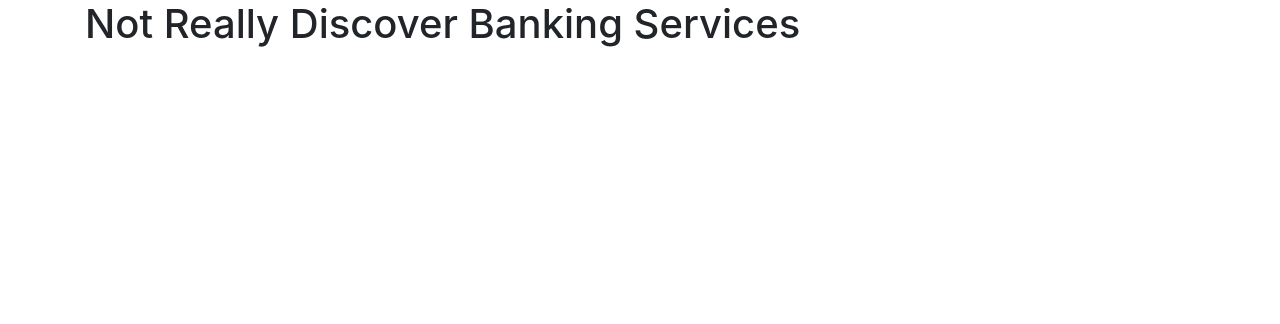
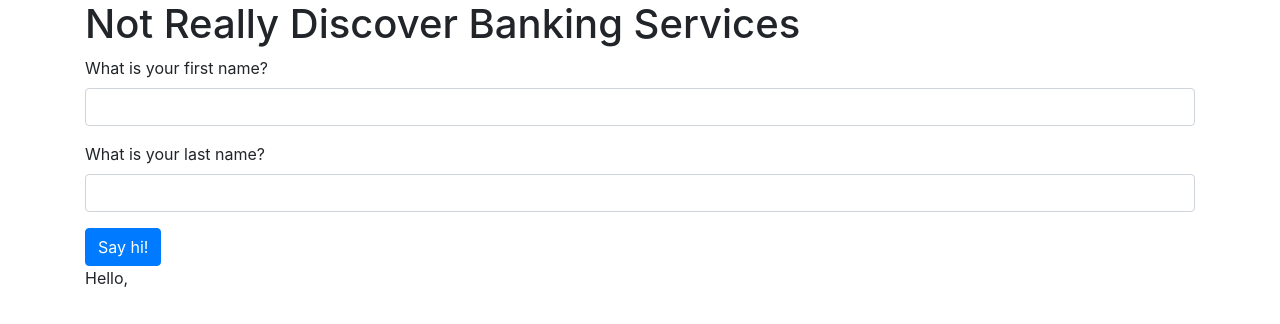
Before and after one commit to sreedharvl/discover-react, a React (Create React App) app: page / in a window 1280 px wide. Shown: the top 324 px of the page. Built offline with nearby package versions, Linux system fonts and the light colour scheme.

Commit message:
Day one afternoon

```diff
--- a/src/App.tsx
+++ b/src/App.tsx
@@ -1,10 +1,12 @@
-import React from "react";
+import React from 'react';
+import Greeter from './GreeterFunctional';
 
 function App() {
   return (
-    <main className="container">
+    <div className="container">
       <h1>Not Really Discover Banking Services</h1>
-    </main>
+      <Greeter companyName="Gristedes" />
+    </div>
   );
 }
 
--- /dev/null
+++ b/src/GreeterFunctional.tsx
@@ -0,0 +1,61 @@
+import React, {useState} from 'react';
+
+interface GreeterProps {
+  companyName: string;
+}
+
+/*
+type GreeterPropsType = {
+  companyName: string;
+};
+*/
+
+const handleClickArrow = () => {
+  console.log('You clicked on the button (arrow)');
+};
+
+function Greeter(props: GreeterProps) {
+  // function Greeter(props: {companyName: string}) {
+  // function Greeter(props: GreeterPropsType) {
+
+  // let firstName = '';
+  const [firstName, setFirstName] = useState('');
+  const [lastName, setLastName] = useState('');
+
+  return (
+    <form>
+      <div className="form-group">
+        <label htmlFor="first-name">What is your first name?</label>
+        <input
+          type="text"
+          id="first-name"
+          className="form-control"
+          onChange={(event) => setFirstName(event.currentTarget.value)}
+          value={firstName}
+        />
+      </div>
+      <div className="form-group">
+        <label htmlFor="last-name">What is your last name?</label>
+        <input
+          type="text"
+          id="last-name"
+          className="form-control"
+          onChange={(event) => setLastName(event.currentTarget.value)}
+          value={lastName}
+        />
+      </div>
+      <button
+          onClick={handleClickArrow}
+          type="button"
+          className="btn btn-primary"
+        >
+          Say hi!
+        </button>
+      <div>
+        <p>Hello, {firstName} {lastName}</p>
+      </div>
+    </form>
+  );
+}
+
+export default Greeter;
```
Also changed, not shown: src/GreeterClass.tsx (added, +25 -0 lines), src/array-destructuring.ts (added, +8 -0 lines), src/arrow-functions.ts (added, +11 -0 lines).
